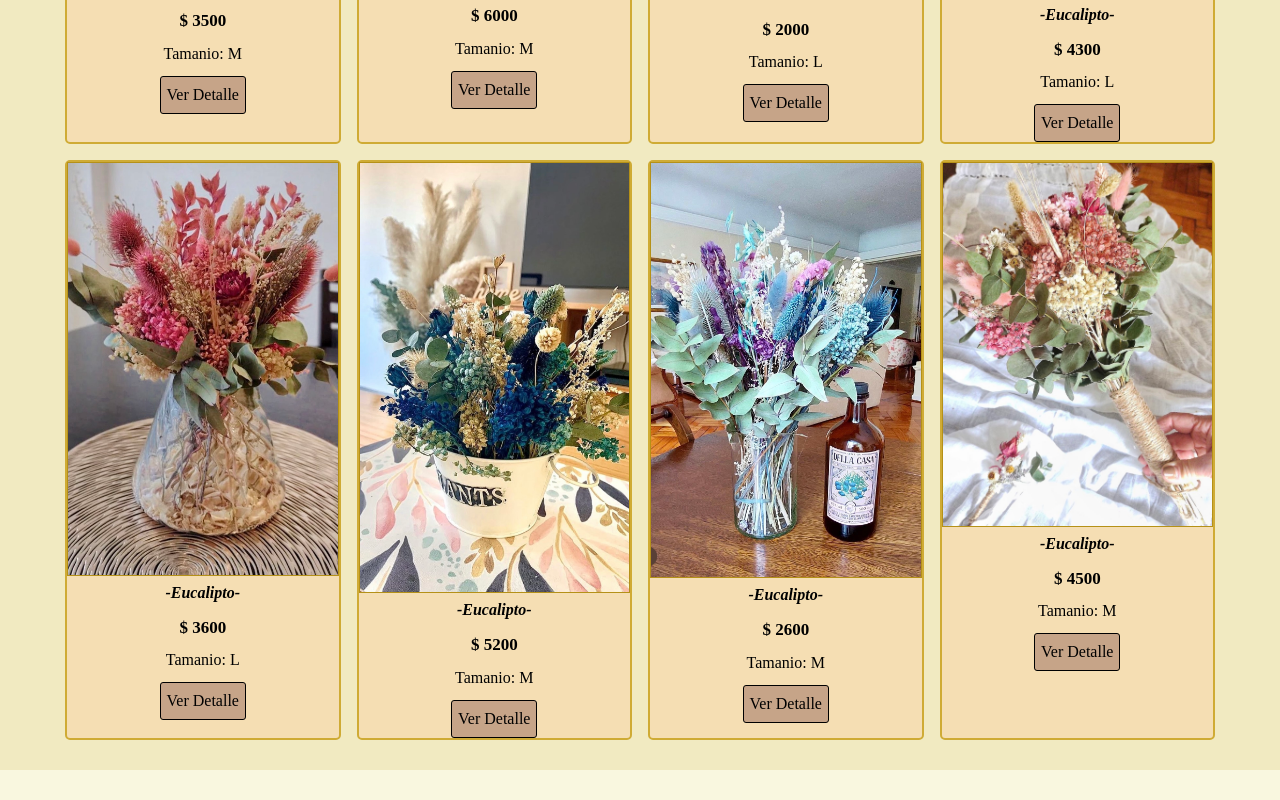
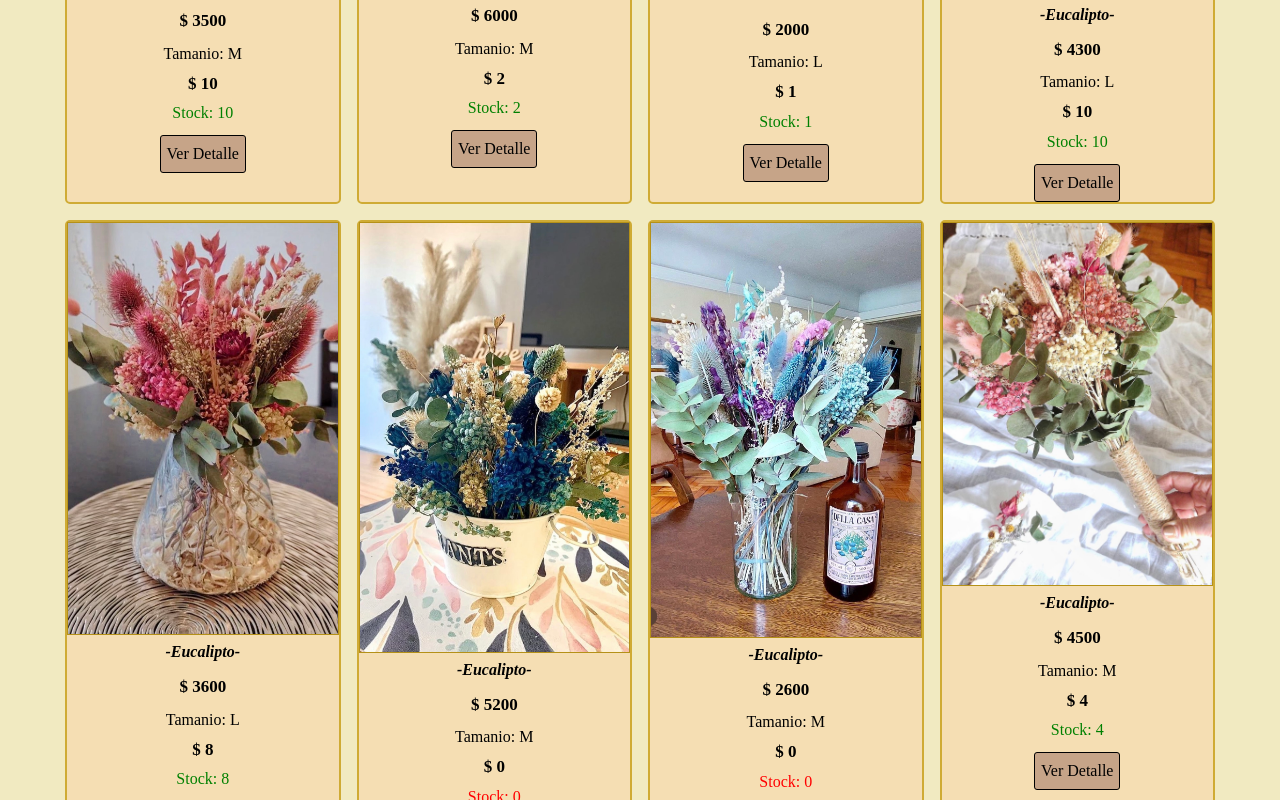
Before and after one commit to Andres9092/PreEntrega1Richardson, a React (Create React App) app: page / in a window 1280 px wide. Shown: the part 680-1480 px from the top of the page. Built offline with nearby package versions, Linux system fonts and the light colour scheme.

Commit message:
condicional stock en Detail

```diff
--- a/src/components/ItemCategory.js
+++ b/src/components/ItemCategory.js
@@ -21,7 +21,8 @@ const productosHarco = [
   tamanio: 'M',
   precio: 3500,
   foto:ramo1,
-  eucalipto: 'si'
+  eucalipto: 'si',
+  stock: 10
 
 },
 {
@@ -31,7 +32,8 @@ const productosHarco = [
   tamanio: 'M',
   precio: 6000,
   foto:ramo2,
-  eucalipto: 'si'
+  eucalipto: 'si',
+  stock: 2
 
 },
 {
@@ -41,7 +43,8 @@ const productosHarco = [
   tamanio: 'L',
   precio: 2000,
   foto:ramo3,
-  eucalipto: 'no'
+  eucalipto: 'no',
+  stock: 1
 
 },
 {
@@ -51,7 +54,8 @@ const productosHarco = [
   tamanio: 'L',
   precio: 4300,
   foto:ramo4,
-  eucalipto: 'no'
+  eucalipto: 'no',
+  stock: 10
 
 },
 {
@@ -61,7 +65,8 @@ const productosHarco = [
   tamanio: 'L',
   precio: 3600,
   foto:ramo5,
-  eucalipto: 'si'
+  eucalipto: 'si',
+  stock: 8
 
 },{
   id: 6,
@@ -70,7 +75,8 @@ const productosHarco = [
   tamanio: 'M',
   precio: 5200,
   foto:ramo6,
-  eucalipto: 'no'
+  eucalipto: 'no',
+  stock: 0
 
 },{
   id: 7,
@@ -79,7 +85,8 @@ const productosHarco = [
   tamanio: 'M',
   precio: 2600,
   foto:ramo7,
-  eucalipto: 'si'
+  eucalipto: 'si',
+  stock: 0
 
 },
 {
@@ -89,8 +96,10 @@ const productosHarco = [
   tamanio: 'M',
   precio: 4500,
   foto:ramo8,
-  eucalipto: 'no'}
-];
+  eucalipto: 'no',
+  stock: 4
+
+}];
 
 
 function ItemCategory() {
--- a/src/components/ItemDetail.js
+++ b/src/components/ItemDetail.js
@@ -13,7 +13,7 @@ import ramo8 from '../assets/images/Ramo8.jpg';
 import {useParams} from 'react-router-dom';
 
 
-let products = [
+let products =  [
     {
     id: 1,
     nombre: 'Taormina',
@@ -21,7 +21,8 @@ let products = [
     tamanio: 'M',
     precio: 3500,
     foto:ramo1,
-    eucalipto: 'si'
+    eucalipto: 'si',
+    stock: 10
 
   },
   {
@@ -31,7 +32,8 @@ let products = [
     tamanio: 'M',
     precio: 6000,
     foto:ramo2,
-    eucalipto: 'si'
+    eucalipto: 'si',
+    stock: 2
 
   },
   {
@@ -41,7 +43,8 @@ let products = [
     tamanio: 'L',
     precio: 2000,
     foto:ramo3,
-    eucalipto: 'no'
+    eucalipto: 'no',
+    stock: 1
 
   },
   {
@@ -51,7 +54,8 @@ let products = [
     tamanio: 'L',
     precio: 4300,
     foto:ramo4,
-    eucalipto: 'no'
+    eucalipto: 'no',
+    stock: 10
 
   },
   {
@@ -61,7 +65,8 @@ let products = [
     tamanio: 'L',
     precio: 3600,
     foto:ramo5,
-    eucalipto: 'si'
+    eucalipto: 'si',
+    stock: 8
 
   },{
     id: 6,
@@ -70,7 +75,8 @@ let products = [
     tamanio: 'M',
     precio: 5200,
     foto:ramo6,
-    eucalipto: 'no'
+    eucalipto: 'no',
+    stock: 0
 
   },{
     id: 7,
@@ -79,7 +85,8 @@ let products = [
     tamanio: 'M',
     precio: 2600,
     foto:ramo7,
-    eucalipto: 'si'
+    eucalipto: 'si',
+    stock: 0
 
   },
   {
@@ -89,10 +96,10 @@ let products = [
     tamanio: 'M',
     precio: 4500,
     foto:ramo8,
-    eucalipto: 'no'
+    eucalipto: 'no',
+    stock: 4
 
   }]
-
 
 function ItemDetail() {
                                      {/* id es la 'clave' del 'value' a capturar por URL del objeto useParams*/}
@@ -138,8 +145,8 @@ function ItemDetail() {
 
 
                 <div className = "contadorStockPhone">
-                    <div className = "numeroContador"> 1 </div>
-                    <Link to ="/"> <Button className="botonUnidadesDisponiblesPhone">Unidades disponibles</Button></Link >
+                    <div className = "numeroContador" style = {{color : producto.stock == 0 ? "red" : "green"}}> {producto.stock} </div>
+                    <Link to ="/"> <Button className="botonUnidadesDisponiblesPhone">Stock</Button></Link >
                 </div>
 
 
@@ -194,8 +201,8 @@ function ItemDetail() {
                                 </div>
 
                                 <div className = "contadorStockDesktop">
-                                    <div className = "numeroContador"> 1 </div>
-                                    <Link to ="/products"> <Button className="botonUnidadesDisponiblesDesktop">Unidades disponibles</Button></Link >
+                                    <div className = "numeroContador" style = {{color : producto.stock == 0 ? "red" : "green"}}> {producto.stock} </div>
+                                    <Link to ="/products"> <Button className="botonUnidadesDisponiblesDesktop">Stock</Button></Link >
                                 </div>
 
 
--- a/src/components/ItemDetailContainer.js
+++ b/src/components/ItemDetailContainer.js
@@ -36,6 +36,12 @@ return(
                                 <div className="precioTamanio">
                                         <p className="precioProd"> $ {item.precio}</p>
                                         <p className="tamanioProd">Tamanio: {item.tamanio}</p>
+                                </div>
+
+
+                                <div className="stock">
+                                        <p className="precioProd"> $ {item.stock}</p>  {/*Condicional color stock segun prop item.stock*/}
+                                        <p style = {{color : item.stock == 0 ? "red" : "green"}}>Stock: {item.stock}</p>
                                 </div>
 
 
--- a/src/components/ItemListContainer.js
+++ b/src/components/ItemListContainer.js
@@ -37,7 +37,8 @@ function ItemListContainer(props)  {    {/*Las Props vienen definidas por el Com
         tamanio: 'M',
         precio: 3500,
         foto:ramo1,
-        eucalipto: 'si'
+        eucalipto: 'si',
+        stock: 10
 
       },
       {
@@ -47,7 +48,8 @@ function ItemListContainer(props)  {    {/*Las Props vienen definidas por el Com
         tamanio: 'M',
         precio: 6000,
         foto:ramo2,
-        eucalipto: 'si'
+        eucalipto: 'si',
+        stock: 2
 
       },
       {
@@ -57,7 +59,8 @@ function ItemListContainer(props)  {    {/*Las Props vienen definidas por el Com
         tamanio: 'L',
         precio: 2000,
         foto:ramo3,
-        eucalipto: 'no'
+        eucalipto: 'no',
+        stock: 1
 
       },
       {
@@ -67,7 +70,8 @@ function ItemListContainer(props)  {    {/*Las Props vienen definidas por el Com
         tamanio: 'L',
         precio: 4300,
         foto:ramo4,
-        eucalipto: 'no'
+        eucalipto: 'no',
+        stock: 10
 
       },
       {
@@ -77,7 +81,8 @@ function ItemListContainer(props)  {    {/*Las Props vienen definidas por el Com
         tamanio: 'L',
         precio: 3600,
         foto:ramo5,
-        eucalipto: 'si'
+        eucalipto: 'si',
+        stock: 8
 
       },{
         id: 6,
@@ -86,7 +91,8 @@ function ItemListContainer(props)  {    {/*Las Props vienen definidas por el Com
         tamanio: 'M',
         precio: 5200,
         foto:ramo6,
-        eucalipto: 'no'
+        eucalipto: 'no',
+        stock: 0
 
       },{
         id: 7,
@@ -95,7 +101,8 @@ function ItemListContainer(props)  {    {/*Las Props vienen definidas por el Com
         tamanio: 'M',
         precio: 2600,
         foto:ramo7,
-        eucalipto: 'si'
+        eucalipto: 'si',
+        stock: 0
 
       },
       {
@@ -105,7 +112,8 @@ function ItemListContainer(props)  {    {/*Las Props vienen definidas por el Com
         tamanio: 'M',
         precio: 4500,
         foto:ramo8,
-        eucalipto: 'no'
+        eucalipto: 'no',
+        stock: 4
 
       }]
       setProduct(products)
```
